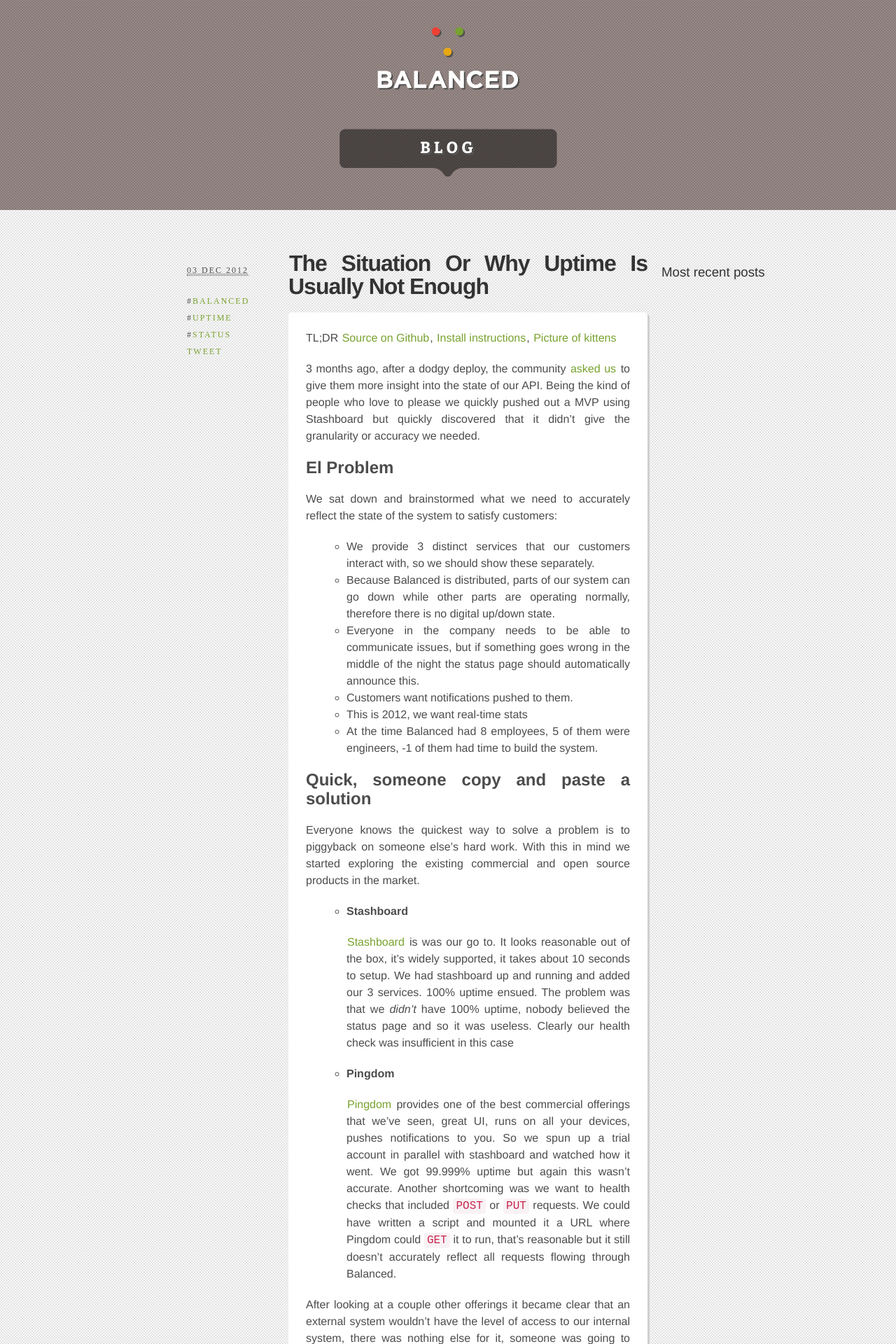
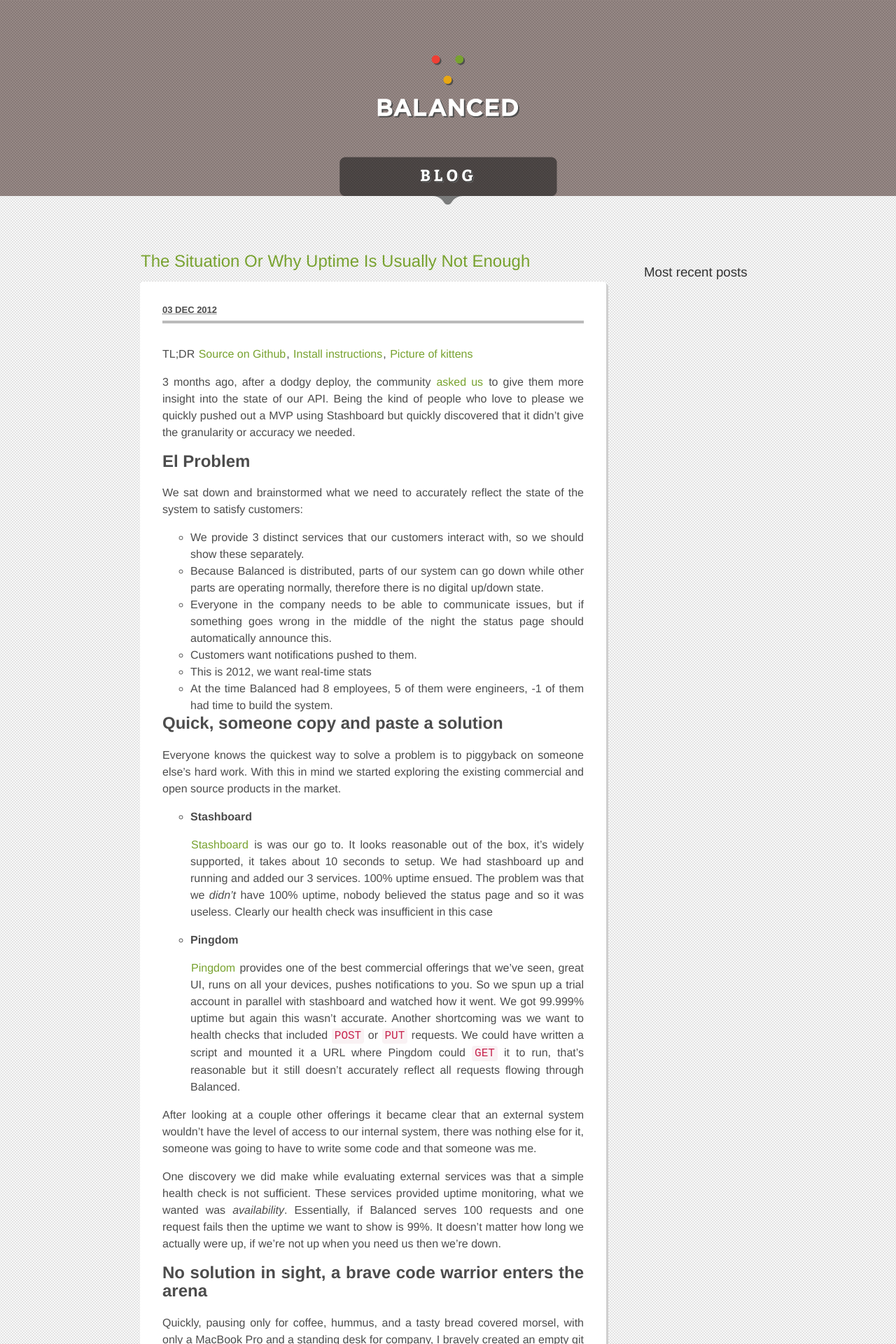
Before and after one commit to balanced/balanced.github.com, a Jekyll site: the page built from index.html, in a window 1280 px wide. Shown: the top 1920 px of the page at 70% size. Built offline with Jekyll 4.4.1, drawn with Linux system fonts in a browser that asks for light colours; nearby versions of some CDN libraries; library files that are not in the unit come from our copies; Markdown is read by kramdown in place of the engine named in the settings; the list of posts is cut into pages by our own code; comment, search, counter and statistics services are not loaded; some of the changed text lies outside the part shown.

Commit message:
Tweaked the article listing styles

```diff
--- a/_includes/post-article.html
+++ b/_includes/post-article.html
@@ -1,34 +1,28 @@
-
 {% assign content = post.content %}
-
-
 <article itemscope itemtype="http://schema.org/BlogPosting" class="group caption_and_post_info hentry">
-    <section class="caption group">
     <header>
         <h2 itemprop="name" class="entry-title">
             <a href="{{ site.url }}{{ post.url }}" rel="bookmark">{{ post.title }}</a>
         </h2>
     </header>
-
+    <div class="post_info">
+        <abbr class="published updated" title="{{ post.date | date_to_xmlschema }}">{{ post.date | date_to_string }}</abbr>
+        {% if post.author %}
+        <span class="byline">posted by:
+          <address class="vcard author"><span class="fn">{{ post.author }}</span></address>
+        </span>
+        {% endif %}
+    </div>
     <section class="entry-content cont group">
         {{ content }}
     </section>
-
-    </section>
-
-    <footer class="end-of-post">
-        <ul class="post_info floating">
-            <li class="timestamp has_caption with_title">
-                <abbr class="published updated" title="{{ post.date | date_to_xmlschema }}">
-                    {{ post.date | date_to_string }}
-                </abbr>
-            </li>
-            <li class="has_caption with_title">
-                <address class="vcard author"><span class="fn">{{ post.author }}</span></address>
-            </li>
+    <footer class="post_meta">
+        <ul class="tags">
         {% for tag in post.tags %}
             <li><a href="/tag#{{ tag }}" rel="tag" class="tag"><span>#</span>{{ tag }}</a></li>
         {% endfor %}
+        </ul>
+        <ul class="social_sharing">
             <li>
                 <g:plusone size="medium" href="{{ site.url }}{{ post.url }}"></g:plusone>
             </li>
--- a/css/style.css
+++ b/css/style.css
@@ -1,3 +1,8 @@
+#posts .post {
+  border-bottom: none;
+  padding-bottom: 64px;
+}
+
 .post h1 {
 }
 .post h2 {
@@ -31,19 +36,51 @@
 }
 
 article {
-  margin-right: auto;
-  margin-left: auto;
-  width: 700px;
+  margin: 42px auto 0;
+  position: relative;
+  width: 666px;
   text-align: justify;
-}
-
-section.entry-content {
-  padding: 25px;
   background-color: white;
   border-radius: 5px 5px 5px 5px;
   -webkit-box-shadow: 3px 3px #cfcfcf;
   -moz-box-shadow: 3px 3px #cfcfcf;;
   box-shadow: 3px 3px #cfcfcf;;
+  padding: 32px;
+}
+
+article header {
+  margin: -74px 0 0 -32px;
+  position: absolute;
+}
+
+article header .entry-title {
+  margin: 0;
+}
+
+article .post_info {
+  line-height: 15px;
+  border-bottom: 4px solid #bbbbbb;
+  padding-bottom: 8px;
+}
+
+article .post_info address,
+article .post_info abbr {
+  font-size: 13px;
+  font-weight: bold;
+  text-transform: uppercase;
+}
+
+article .post_info .byline {
+  font-size: 12px;
+  float: right;
+}
+
+article .post_info .published {
+  border: none;
+}
+
+section.entry-content {
+  margin: 32px 0;
 }
 
 a {
@@ -65,3 +102,39 @@
   font-weight: bold;
   letter-spacing: 1px;;
 }
+
+article .post_meta {
+  border-top: 1px solid #bbbbbb;
+}
+
+article .post_meta ul {
+  margin: 0;
+  padding: 4px 0 0;
+}
+
+article .post_meta ul li {
+  float: left;
+}
+
+article .post_meta .tags {
+  float: left;
+  line-height: 20px;
+  text-transform: lowercase;
+  letter-spacing: 1px;
+}
+
+article .post_meta .tags li {
+  margin-right: 4px;
+}
+
+article .post_meta .tags span {
+  color: #78a22f;
+}
+
+article .post_meta .social_sharing {
+  float: right;
+}
+
+article .post_meta .social_sharing li {
+  margin-left: 4px;
+}
--- a/css/theme.css
+++ b/css/theme.css
@@ -42,21 +42,18 @@
 }
 
 #color_bar {
-    height: 300px;
+    height: 280px;
     background-image: url('/img/bg_texture2_72px.jpg');
 }
 
-IMG.displayed {
-display: block;
-margin-left: auto;
-margin-right: auto;
-padding-top: 39px;
+img.displayed {
+    display: block;
+    margin: 79px auto 0
 }
 
 #container {
-    width: 950px;
-    margin: 0 auto;
-    padding: 60px 20px;
+    width: 960px;
+    margin: 80px auto 32px;
 }
 
 #header {
@@ -252,16 +249,8 @@
 }
 
 .post .caption {
-    width: auto;
-    float: none;
+    width: 100%;
 }
-
-
-.post .caption {
-    width: 513px;
-    float: right;
-}
-
 
 .content_source {
     margin-bottom: 20px;
@@ -454,7 +443,7 @@
     background: #ccc;
 }
 
-.post .post_info {
+.post_meta ul {
     width: auto;
     font-size: 12px;
     font-family: 'Times New Roman', Times, serif;
```
Also changed, not shown: _layouts/default.html (+8 -1 lines). Lines whose indentation alone changed are shown as unchanged.
